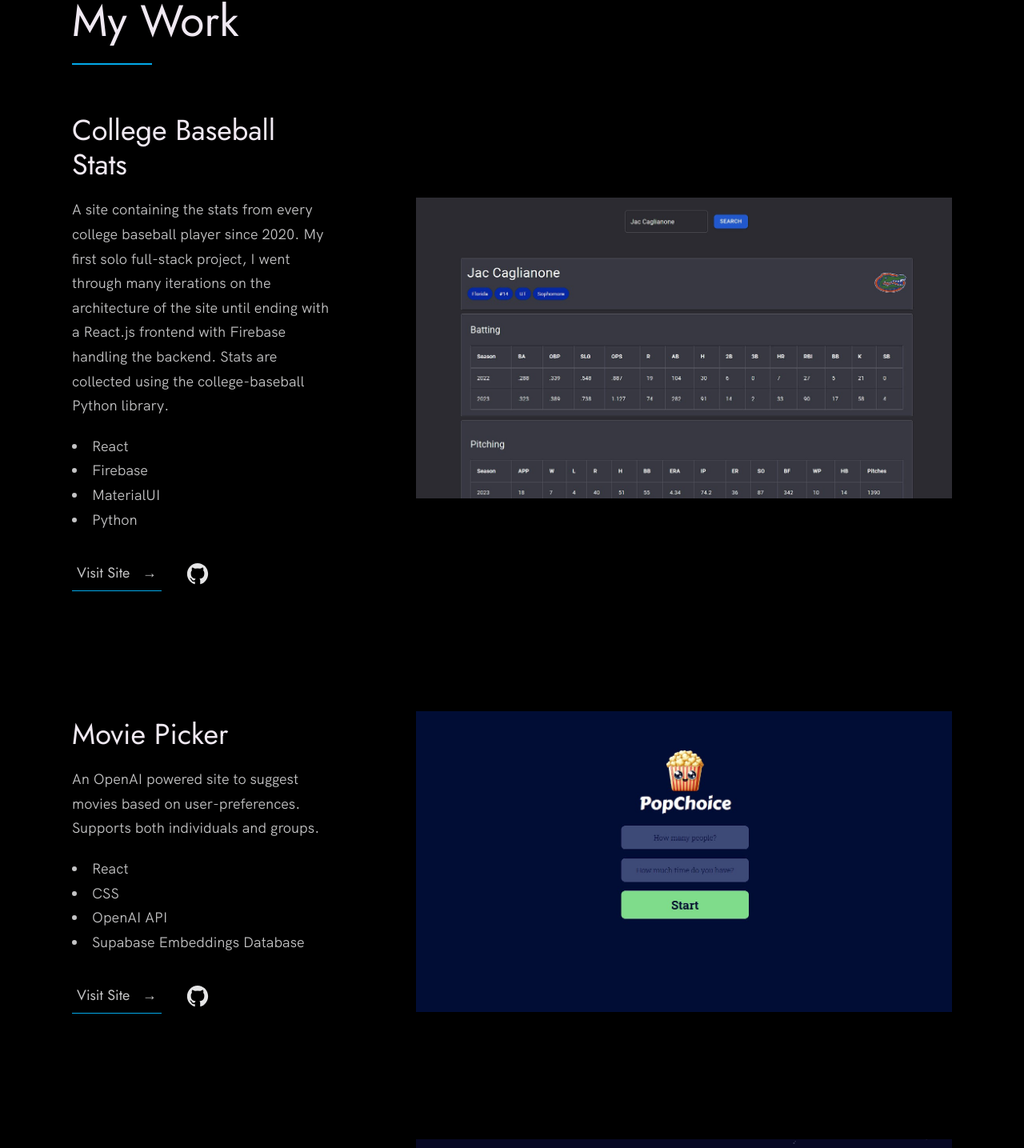
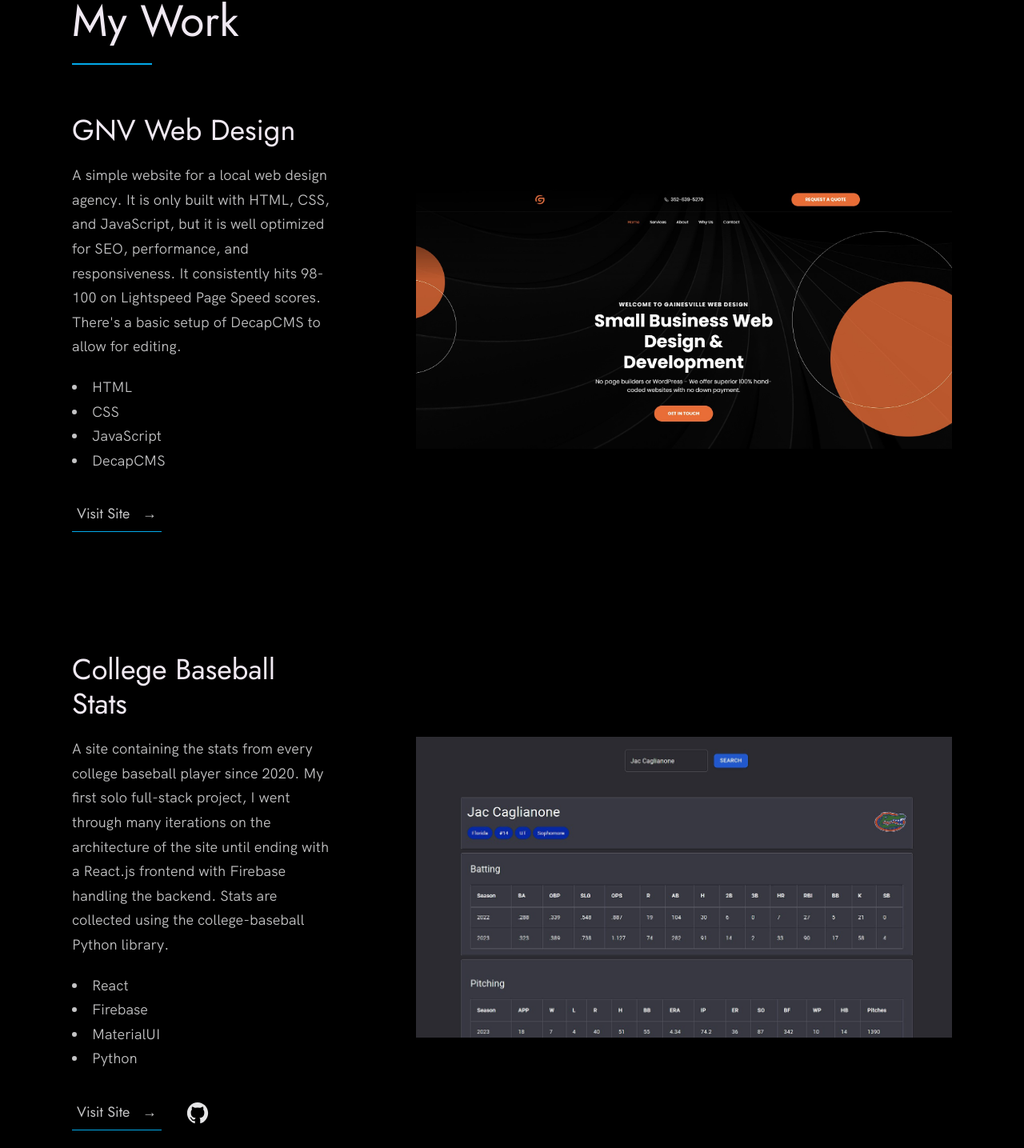
Before and after one commit to JonahFoster/react-portfolio, a React (Vite) app in the folder portfolio/: page / in a window 1280 px wide. Shown: the part 927-2362 px from the top of the page at 80% size. Built offline with nearby package versions, Linux system fonts and the light colour scheme.

Commit message:
Add GNV Web Design to projects

```diff
--- a/portfolio/src/Projects.jsx
+++ b/portfolio/src/Projects.jsx
@@ -1,19 +1,29 @@
-import moviePickerImg from './assets/popchoice.jpg'
-import planetsImg from './assets/planetsapp.jpg'
-import hologramImg from './assets/Jonah Foster Hologram.jpg'
-import collegeBaseball from './assets/jonah foster college baseball stats.jpg'
-import githubIcon from './assets/github.svg'
-import PropTypes from 'prop-types'
-import { motion } from 'framer-motion'
-import { useInView } from 'react-intersection-observer'
+import moviePickerImg from "./assets/popchoice.jpg";
+import planetsImg from "./assets/planetsapp.jpg";
+import hologramImg from "./assets/Jonah Foster Hologram.jpg";
+import collegeBaseball from "./assets/jonah foster college baseball stats.jpg";
+import githubIcon from "./assets/github.svg";
+import gnvWebDesign from "./assets/gnv-web-design.jpg";
+import PropTypes from "prop-types";
+import { motion } from "framer-motion";
+import { useInView } from "react-intersection-observer";
 
 export default function Projects() {
-
   const projects = [
+    {
+      title: "GNV Web Design",
+      img: gnvWebDesign,
+      description:
+        "A simple website for a local web design agency. It is only built with HTML, CSS, and JavaScript, but it is well optimized for SEO, performance, and responsiveness. It consistently hits 98-100 on Lightspeed Page Speed scores. There's a basic setup of DecapCMS to allow for editing.",
+      attributeList: ["HTML", "CSS", "JavaScript", "DecapCMS"],
+      siteLink: "https://www.gnvwebdesign.com/",
+      githubLink: "",
+    },
     {
       title: "College Baseball Stats",
       img: collegeBaseball,
-            description: "A site containing the stats from every college baseball player since 2020. My first solo full-stack project, I went through many iterations on the architecture of the site until ending with a React.js frontend with Firebase handling the backend. Stats are collected using the college-baseball Python library.",
+      description:
+        "A site containing the stats from every college baseball player since 2020. My first solo full-stack project, I went through many iterations on the architecture of the site until ending with a React.js frontend with Firebase handling the backend. Stats are collected using the college-baseball Python library.",
       attributeList: ["React", "Firebase", "MaterialUI", "Python"],
       siteLink: "https://college-baseball-stats.web.app/",
       githubLink: "https://github.com/JonahFoster/college-baseball-frontend",
@@ -21,8 +31,14 @@
     {
       title: "Movie Picker",
       img: moviePickerImg,
-            description: "An OpenAI powered site to suggest movies based on user-preferences. Supports both individuals and groups.",
-            attributeList: ["React", "CSS", "OpenAI API", "Supabase Embeddings Database"],
+      description:
+        "An OpenAI powered site to suggest movies based on user-preferences. Supports both individuals and groups.",
+      attributeList: [
+        "React",
+        "CSS",
+        "OpenAI API",
+        "Supabase Embeddings Database",
+      ],
       siteLink: "https://peaceful-piroshki-a2d371.netlify.app/",
       githubLink: "https://github.com/JonahFoster/scrimba-popchoice",
     },
@@ -42,7 +58,7 @@
       siteLink: "https://starwars-hologram.netlify.app/",
       githubLink: "https://github.com/JonahFoster/scrimba-instagram-clone",
     },
-    ]
+  ];
 
   return (
     <section className="work" id="work">
@@ -55,15 +71,15 @@
         </div>
       </div>
     </section>
-    )
+  );
 }
 
 function CreateProject({ project }) {
-    const { ref, inView } = useInView({ triggerOnce: false, threshold: 0.3 })
+  const { ref, inView } = useInView({ triggerOnce: false, threshold: 0.3 });
   const projectVariants = {
     offscreen: { opacity: 0, x: -100 },
-        onscreen: { opacity: 1, x: 0 }
-    }
+    onscreen: { opacity: 1, x: 0 },
+  };
 
   return (
     <motion.div
@@ -78,25 +94,40 @@
         <p>{project.description}</p>
         <ul className="work__list">
           {project.attributeList.map((attribute) => {
-                        return (
-                            <li key={attribute}>{attribute}</li>
-                        )
+            return <li key={attribute}>{attribute}</li>;
           })}
         </ul>
         <div className="work__links">
-                    <a href={project.siteLink} target="_blank" rel="noreferrer" className="link__text">
+          <a
+            href={project.siteLink}
+            target="_blank"
+            rel="noreferrer"
+            className="link__text"
+          >
             Visit Site <span>&rarr;</span>
           </a>
-                    <a href={project.githubLink} title="View Source Code" target="_blank" rel="noreferrer">
+          {project?.githubLink && (
+            <a
+              href={project.githubLink}
+              title="View Source Code"
+              target="_blank"
+              rel="noreferrer"
+            >
               <img src={githubIcon} className="work__code" alt="GitHub Icon" />
             </a>
+          )}
         </div>
       </div>
       <div className="work__image-box">
-            <motion.img src={project.img} whileHover={{ scale: 1.1 }} className="work__image" alt={`Jonah Foster ${project.title}`} />
+        <motion.img
+          src={project.img}
+          whileHover={{ scale: 1.1 }}
+          className="work__image"
+          alt={`Jonah Foster ${project.title}`}
+        />
       </div>
     </motion.div>
-    )
+  );
 }
 
 CreateProject.propTypes = {
@@ -108,4 +139,4 @@
     siteLink: PropTypes.string.isRequired,
     githubLink: PropTypes.string.isRequired,
   }).isRequired,
-}
+};
```
Also changed, not shown: portfolio/src/assets/gnv-web-design.jpg (added). Lines whose indentation alone changed are shown as unchanged.
